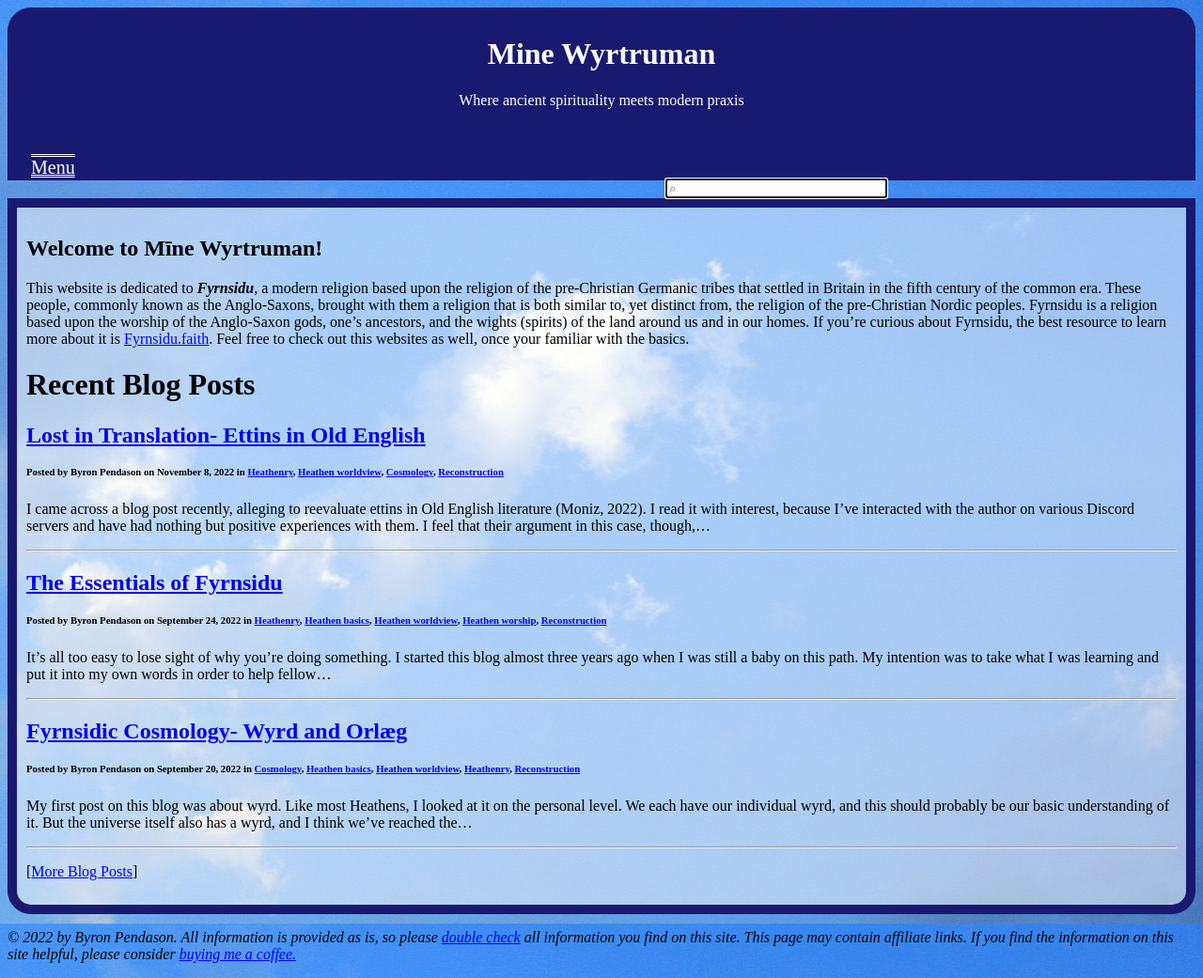
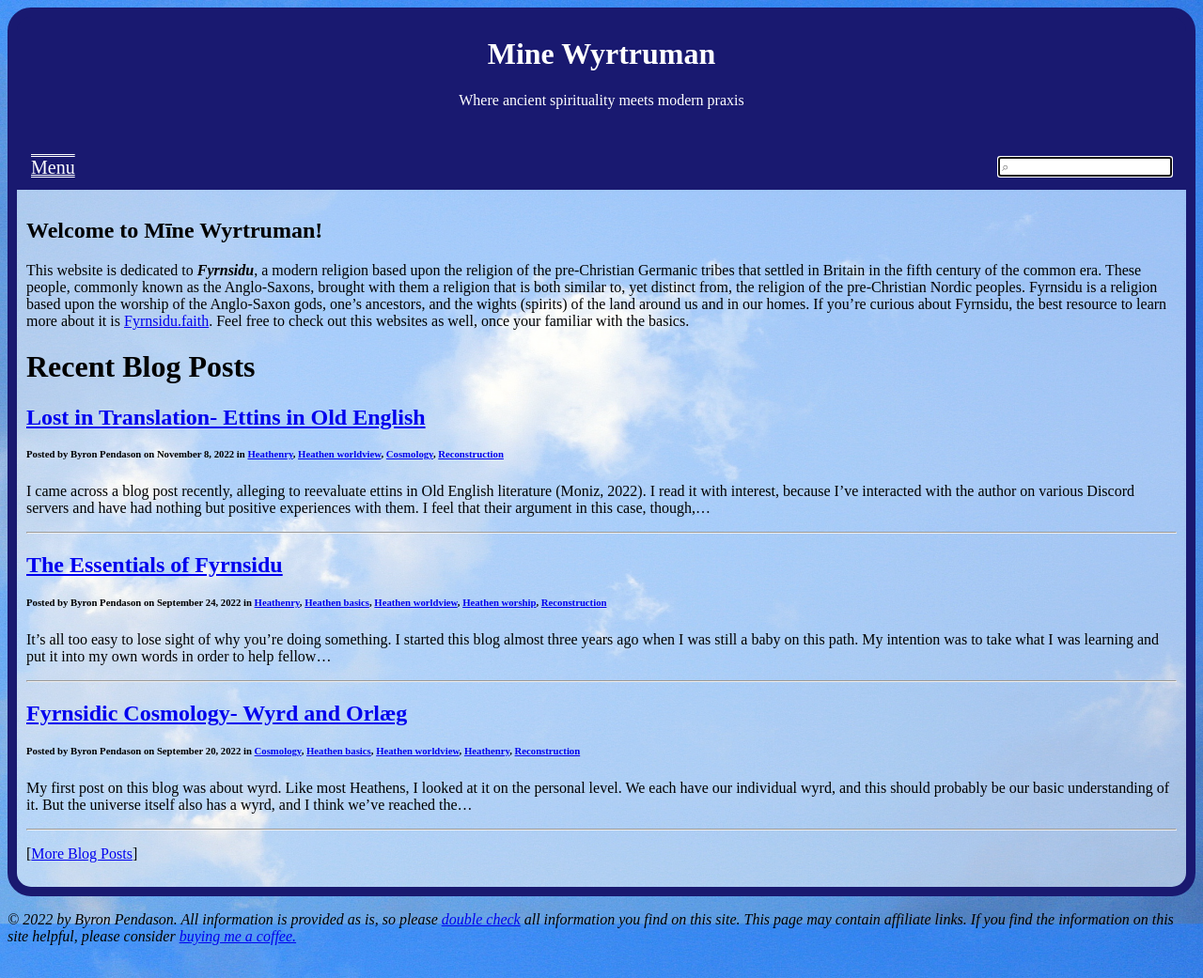
Before and after one commit to byronpendason/byronpendason.github.io, a Jekyll site: the page built from index.md, in a window 1280 px wide. Shown: the whole page at 94% size. Built offline with Jekyll 4.4.1, drawn with Linux system fonts in a browser that asks for light colours; our own code applies the rules of GitHub Pages for plain Markdown files; comment, search, counter and statistics services are not loaded.

Commit message:
Update style.css

```diff
--- a/css/style.css
+++ b/css/style.css
@@ -41,8 +41,7 @@
 .dropdown {
   position: relative;
   display: block;
-  float: left;
-  width: 75%;
+  background: rgb(25, 25, 112);
 }
 .dropbtn {
   display: block;
@@ -59,9 +58,11 @@
 .dropdown:hover .dropdownContent {
   display: block;
 }
-#search-input {
+#nav-menu {
+  float: left;
+}
+#nav-search {
   float: right;
-  width: 25%;
   text-align: left;
 }
 #content {
```
